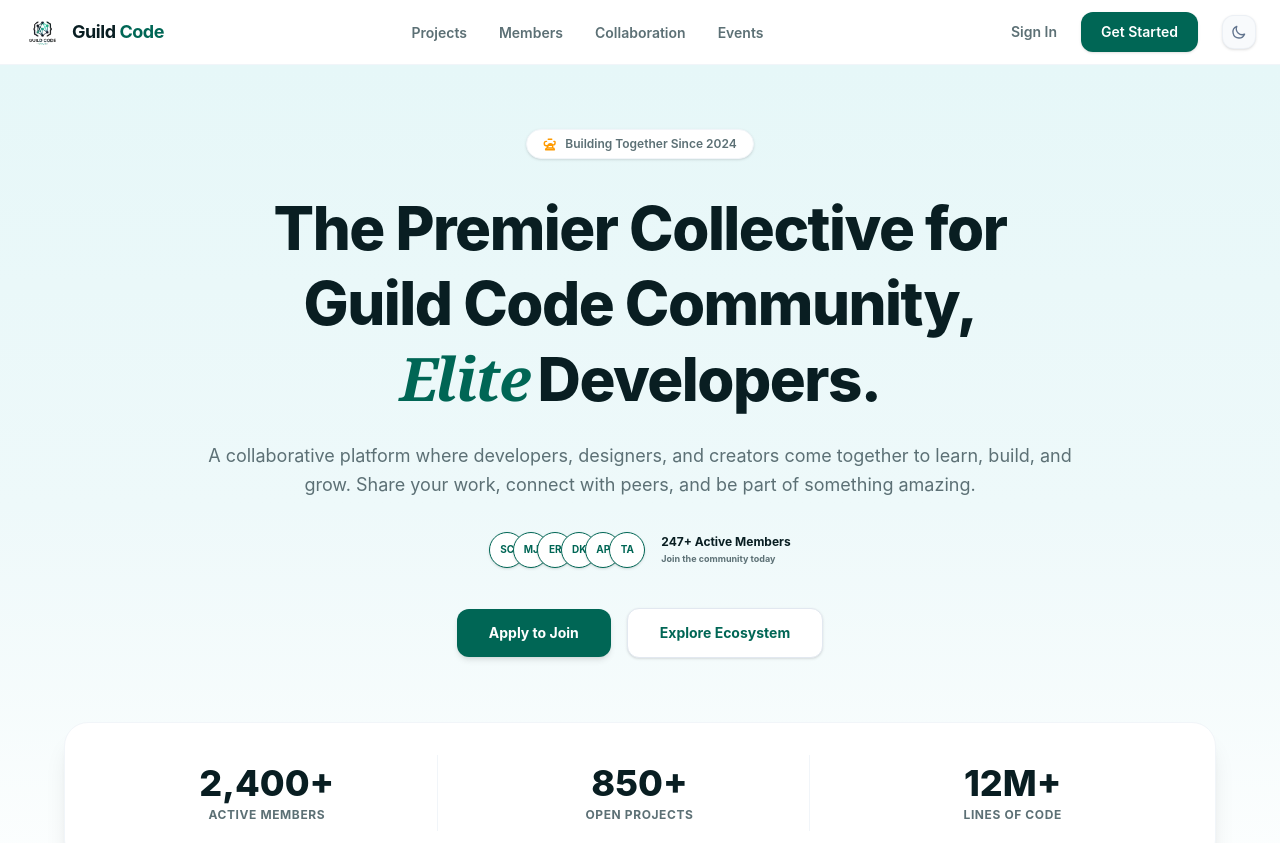
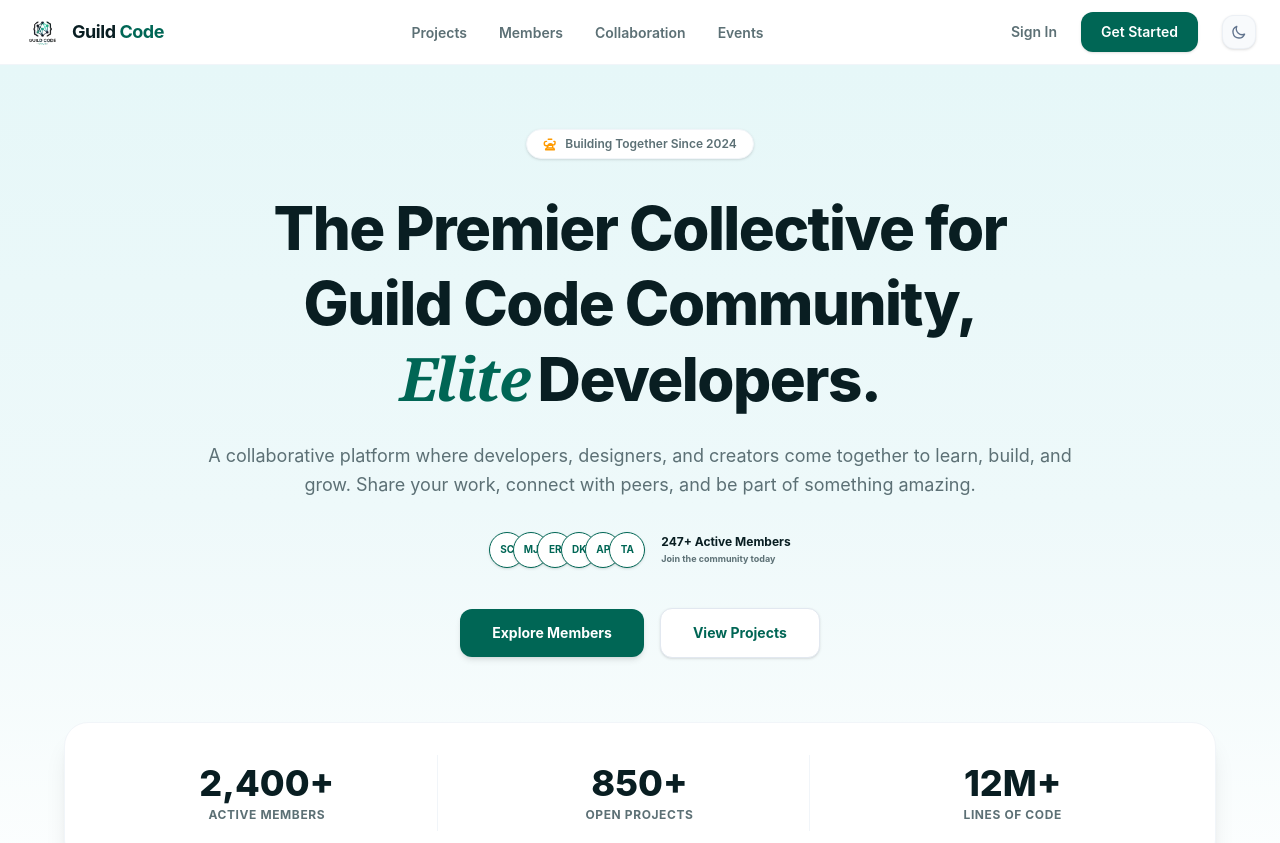
Before and after one commit to Winney360/Guild_Code_Community_Hub, a React (Vite) app in the folder client/: page / in a window 1280 px wide. Shown: the top 843 px of the page. Built offline with nearby package versions, Linux system fonts and the light colour scheme; no server answers.

Commit message:
feat: update home hero buttons to Explore Members and View Projects

```diff
--- a/client/src/pages/Home.tsx
+++ b/client/src/pages/Home.tsx
@@ -83,16 +83,16 @@ export const Home: React.FC = () => {
           {/* Action Buttons */}
           <div className="flex flex-col sm:flex-row justify-center items-center gap-4 mb-16">
             <Link
-              to="/signup"
+              to="/members"
               className="w-full sm:w-auto bg-[#006655] hover:bg-[#004d40] text-white font-bold py-3.5 px-8 rounded-xl transition-all shadow-md hover:shadow-lg text-sm"
             >
-              Apply to Join
+              Explore Members
             </Link>
             <Link
               to="/projects"
               className="w-full sm:w-auto bg-white border border-slate-200 hover:bg-slate-50 text-[#006655] font-bold py-3.5 px-8 rounded-xl transition-all shadow-sm text-sm"
             >
-              Explore Ecosystem
+              View Projects
             </Link>
           </div>
 
```
